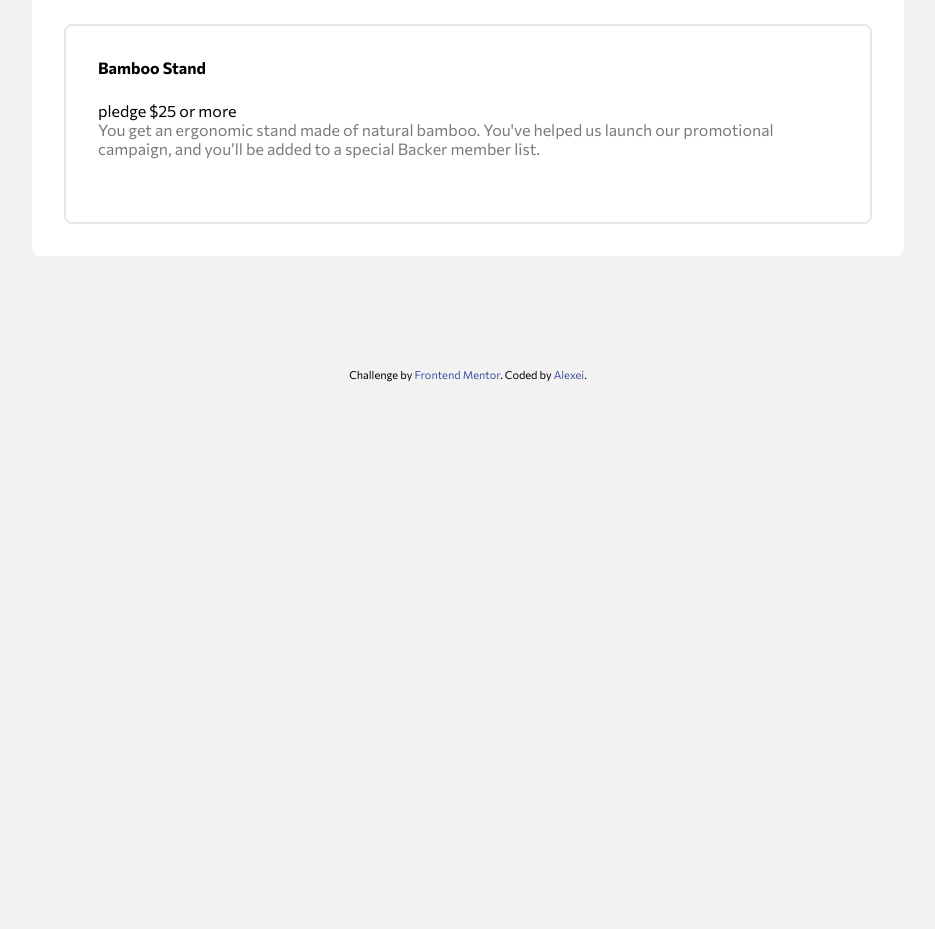
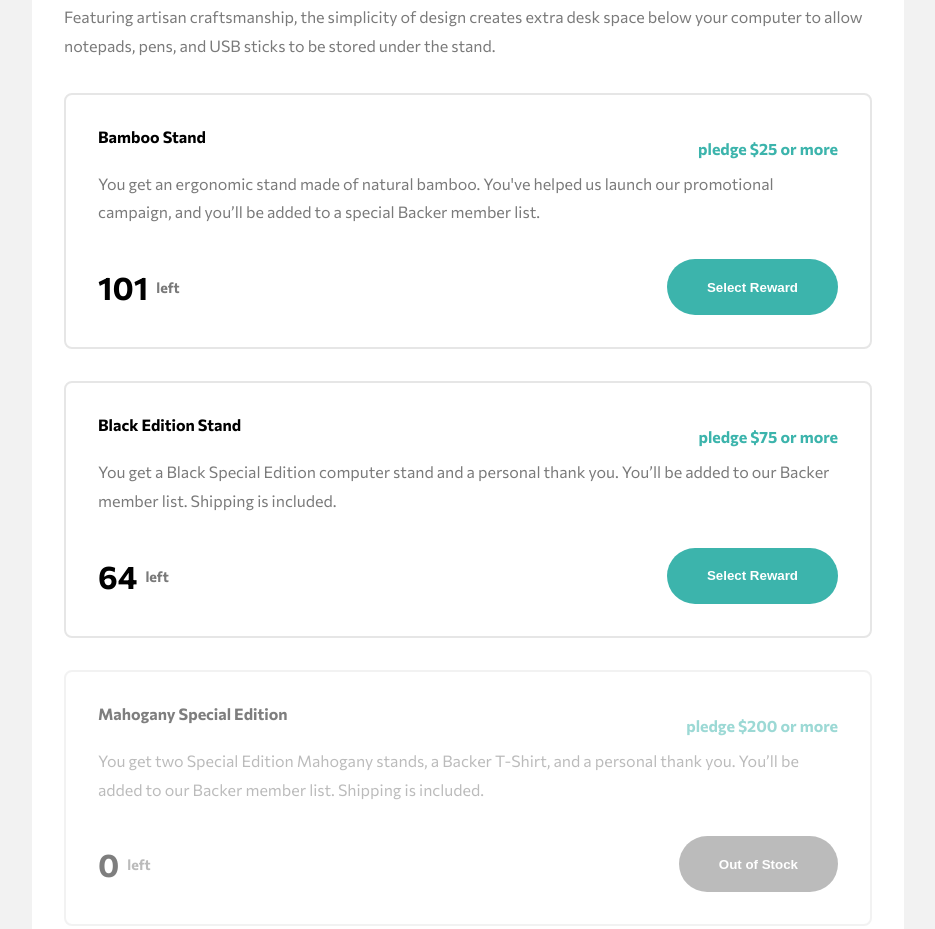
Before and after one commit to Batareika007/crowdfunding-product-page, a plain HTML site: page index.html in a window 1280 px wide. Shown: the part 1098-2027 px from the top of the page, without its empty margins (172-1107 px from the left). Before the commit the page ends 1511 px from the top, so only its background shows below. Drawn offline with Linux system fonts and the light colour scheme.

Commit message:
desktop main page ready

```diff
--- a/index.html
+++ b/index.html
@@ -104,7 +104,7 @@
         Featuring artisan craftsmanship, the simplicity of design creates extra desk space below your computer
         to allow notepads, pens, and USB sticks to be stored under the stand.
       </p>
-
+      <!-- Bamboo Stand -->
       <div class="block__inner">
         <div class="block__spacer">
           <div class="block__header">
@@ -115,10 +115,68 @@
           </div>
         </div>
 
-        <p class="block__text">
+        <p class="block__text text">
           You get an ergonomic stand made of natural bamboo. You've helped us launch our promotional campaign,
           and you’ll be added to a special Backer member list.
         </p>
+
+        <div class="block__spacer">
+          <div class="block__count count">
+            <span class="count__number">101</span>
+            <span class="count__regular">left</span>
+          </div>
+          <button class="block__btn">Select Reward</button>
+        </div>
+
+      </div>
+      <!-- Black Edition -->
+      <div class="block__inner">
+        <div class="block__spacer">
+          <div class="block__header">
+            Black Edition Stand
+          </div>
+          <div class="block__price">
+            pledge $75 or more
+          </div>
+        </div>
+
+        <p class="block__text text">
+          You get a Black Special Edition computer stand and a personal thank you. You’ll be added to our Backer
+          member list. Shipping is included.
+        </p>
+
+        <div class="block__spacer">
+          <div class="block__count count">
+            <span class="count__number">64</span>
+            <span class="count__regular">left</span>
+          </div>
+          <button class="block__btn">Select Reward</button>
+        </div>
+
+      </div>
+      <!-- Mahogany Special -->
+      <div class="block__inner block__disabled">
+        <div class="block__spacer">
+          <div class="block__header">
+            Mahogany Special Edition
+          </div>
+          <div class="block__price">
+            pledge $200 or more
+          </div>
+        </div>
+
+        <p class="block__text text">
+          You get two Special Edition Mahogany stands, a Backer T-Shirt, and a personal thank you. You’ll be added
+          to our Backer member list. Shipping is included.
+        </p>
+
+        <div class="block__spacer">
+          <div class="block__count count">
+            <span class="count__number">0</span>
+            <span class="count__regular">left</span>
+          </div>
+          <button class="block__btn">Out of Stock</button>
+        </div>
 
       </div>
     </section>
--- a/scss/style.scss
+++ b/scss/style.scss
@@ -1,6 +1,5 @@
 @import url('https://fonts.googleapis.com/css2?family=Commissioner:wght@400;500;700&display=swap');
-
-
+@import "colors";
 
 /** ============== global style ================ */
 *,
@@ -93,6 +92,7 @@ body {
     padding: 0 5%;
 }
 
+
 .header {
     position: relative;
     background: url(../images/image-hero-desktop.jpg);
@@ -162,8 +162,9 @@ body {
     }
 
     &__text {
-        color: hsl(0, 0%, 48%);
         margin-bottom: 2rem;
+        color: $textColor;
+        line-height: 180%;
     }
 
     &__bottom {
@@ -173,9 +174,13 @@ body {
 
     &__btn {
         color: white;
-        background-color: hsl(176, 50%, 47%);
+        background-color: $cyanLight;
         padding: 0 2.5rem;
         border-radius: 2rem;
+
+        &:hover {
+            background-color: $cyanDark;
+        }
     }
 
     &__btn2 {
@@ -205,6 +210,49 @@ body {
         border: 2px solid hsl(0, 0%, 90%);
         padding: 2rem;
         border-radius: 8px;
+
+        &:not(:last-child) {
+            margin-bottom: 2rem;
+        }
+    }
+
+    &__spacer {
+        display: flex;
+        justify-content: space-between;
+        font-weight: 700;
+        align-items: center;
+
+        .block__btn {
+            min-height: 56px;
+        }
+    }
+
+    &__price {
+        color: $cyanLight;
+    }
+
+    &__disabled {
+        opacity: 0.5;
+        pointer-events: none;
+
+        .block__btn {
+            background-color: $textColor;
+        }
+    }
+}
+
+.count {
+    display: flex;
+    align-items: center;
+    gap: 0.5rem;
+
+    &__number {
+        font-size: 2rem;
+    }
+
+    &__regular {
+        color: $textColor;
+        font-size: 90%;
     }
 }
 
```
Also changed, not shown: css/style.css.
